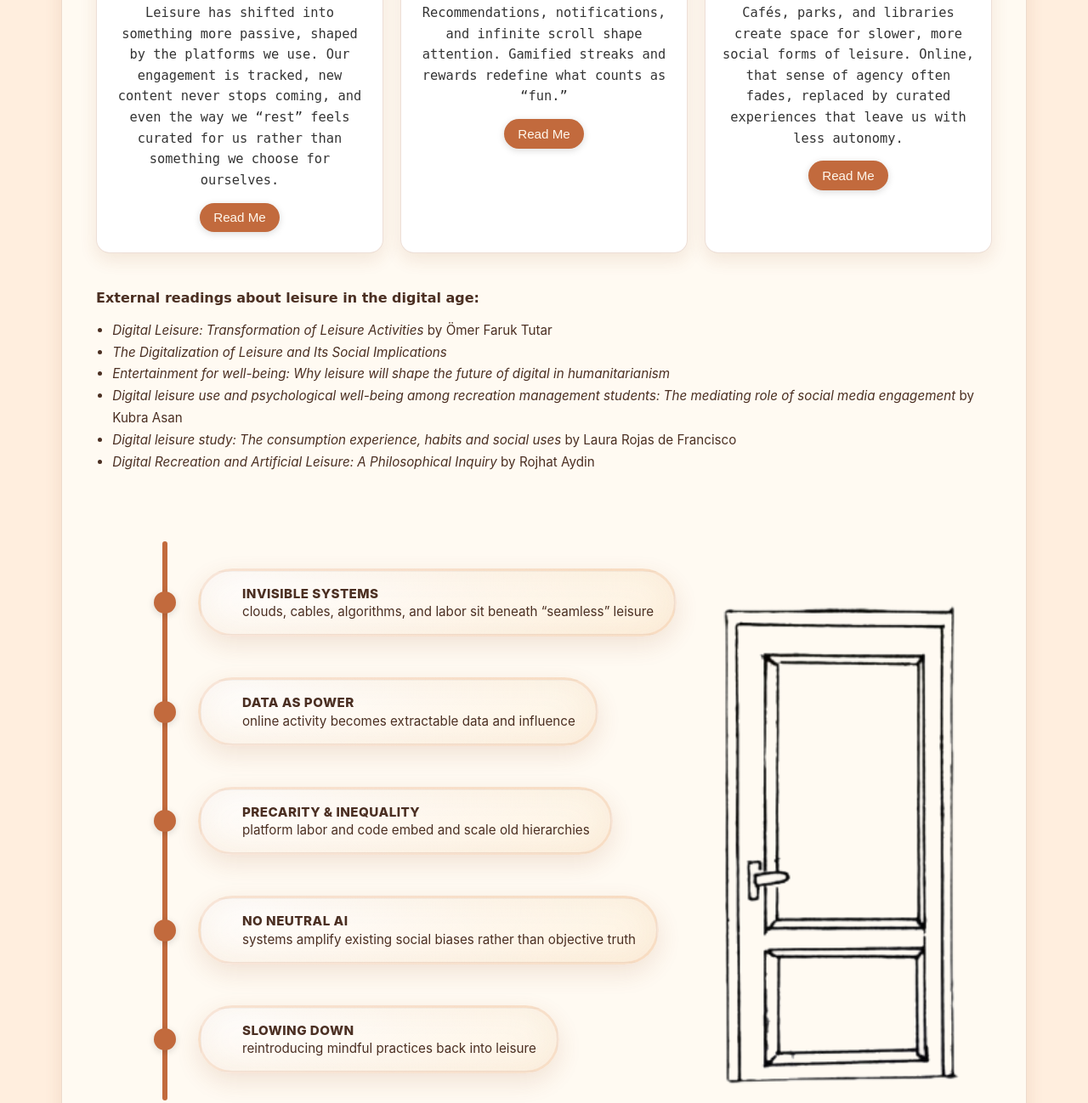
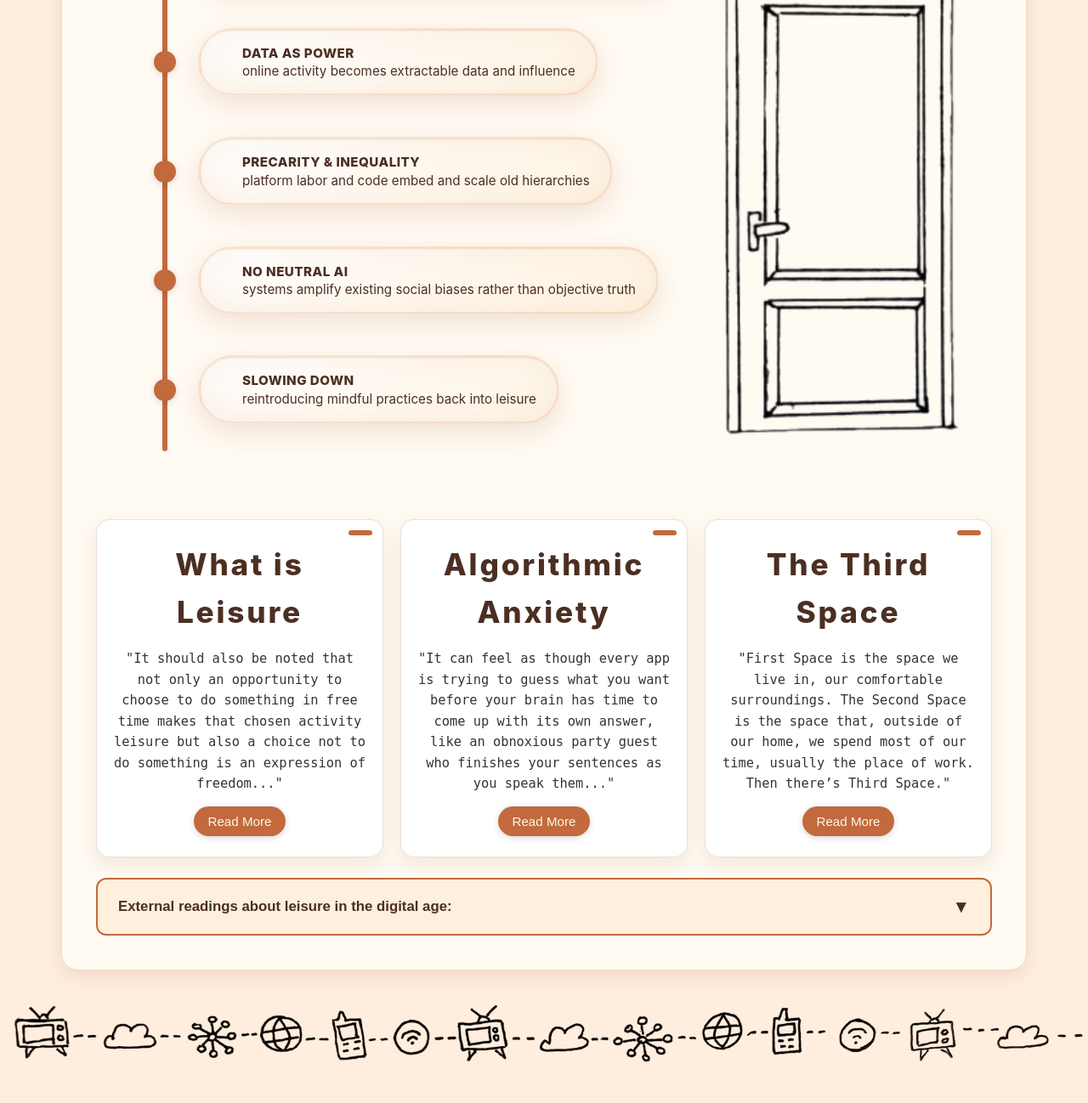
Before and after one commit to EltaBajrami/digital-leisure, a website built with Vite: page index.html in a window 1280 px wide. Shown: the part 1131-2429 px from the top of the page at 85% size. After the commit the page ends 2388 px from the top, so only its background shows below. Built offline with nearby package versions, Linux system fonts and the light colour scheme; a web font is replaced by a local one.

Commit message:
changes in the overview page

```diff
--- a/src/main.ts
+++ b/src/main.ts
@@ -118,7 +118,8 @@ class App {
               </ul>
           </div>
 
-          <!-- Expandable Section (your new text) -->
+
+         <!-- Expandable Section (your new text) -->
           <div style="margin-top: 1.5rem;">
             <button
               id="expand-shift-btn"
@@ -173,63 +174,10 @@ class App {
             </div>
           </div>
 
-          <!-- Info cards section: three small cards -->
-          <div class="info-cards" style="margin-top: 3rem;">
-            <div class="card">
-              <div class="card-accent accent-pink"></div>
-              <div class="card-icon" aria-hidden="true">01</div>
-              <h4>Algorithmic Leisure</h4> <br>
-              <p class="card-body">
-                Leisure has shifted into something more passive, shaped by the platforms we use. Our engagement is
-                tracked, new content never stops coming, and even the way we “rest” feels curated for us rather than
-                something we choose for ourselves.
-              </p>
-              <button class="card-cta">Read Me</button>
-            </div>
-            <div class="card">
-              <div class="card-accent accent-blue"></div>
-              <div class="card-icon" aria-hidden="true">02</div>
-              <h4>Engagement Systems</h4> <br>
-              <p class="card-body">
-                Recommendations, notifications, and infinite scroll shape attention. Gamified streaks and rewards
-                redefine what counts as “fun.”
-              </p>
-              <button class="card-cta">Read Me</button>
-            </div>
-            <div class="card">
-              <div class="card-accent accent-yellow"></div>
-              <div class="card-icon" aria-hidden="true">03</div>
-              <h4>The Third Space</h4> <br>
-              <p class="card-body">
-                Cafés, parks, and libraries create space for slower, more social forms of leisure. Online, that sense
-                of agency often fades, replaced by curated experiences that leave us with less autonomy.
-              </p>
-              <button class="card-cta">Read Me</button>
-            </div>
-          </div>
-
-          <!-- External readings (MOVED HERE INTO THE ABOUT BOX) -->
-          <section style="margin-top: 2.5rem;">
-            <h4 style="margin-bottom: 0.75rem;">External readings about leisure in the digital age:</h4>
-            <ul style="font-size: 0.95rem; line-height: 1.7; padding-left: 1.2rem;">
-              <li><em>Digital Leisure: Transformation of Leisure Activities</em> by Ömer Faruk Tutar</li>
-              <li><em>The Digitalization of Leisure and Its Social Implications</em></li>
-              <li><em>Entertainment for well-being: Why leisure will shape the future of digital in humanitarianism</em></li>
-              <li>
-                <em>Digital leisure use and psychological well-being among recreation management students:
-                The mediating role of social media engagement</em> by Kubra Asan
-              </li>
-              <li>
-                <em>Digital leisure study: The consumption experience, habits and social uses</em> by Laura Rojas de Francisco
-              </li>
-              <li><em>Digital Recreation and Artificial Leisure: A Philosophical Inquiry</em> by Rojhat Aydin</li>
-            </ul>
-          </section>
-
-          <!-- Timeline + Door layout (old formatting, emojis removed) -->
+          <!-- Timeline + Door layout (immediately after features) -->
           <div
             class="timeline-section"
-            style="display: ${this.state.activeTab === 'about' ? 'flex' : 'none'}; margin-top: 3rem;"
+            style="display: ${this.state.activeTab === 'about' ? 'flex' : 'none'}; margin-top: 2rem;"
           >
             <div class="timeline-container">
               <div class="timeline-line"></div>
@@ -240,7 +188,7 @@ class App {
                   <span class="badge-icon">&nbsp;</span>
                   <div class="badge-text">
                     <strong>INVISIBLE SYSTEMS</strong><br>
-                    clouds, cables, algorithms, and labor sit beneath “seamless” leisure
+                    clouds, cables, algorithms, and labor sit beneath "seamless" leisure
                   </div>
                 </div>
               </div>
@@ -306,6 +254,96 @@ class App {
                   margin: 0 auto;
                 "
               />
+            </div>
+          </div>
+
+
+
+          <!-- Info cards section: three small cards -->
+          <div class="info-cards" style="margin-top: 3rem;">
+            <div class="card">
+              <div class="card-accent accent-pink"></div>
+              <div class="card-icon" aria-hidden="true">What is Leisure</div>
+              <p class="card-body">
+                "It should also be noted that not only an opportunity to choose to do something in free time
+                makes that chosen activity leisure but also a choice not to do something is an expression of freedom..."
+              </p>
+              <a href="https://pmc.ncbi.nlm.nih.gov/articles/PMC10011693/" target="_blank" rel="noopener noreferrer"><button class="card-cta">Read More</button></a>
+            </div>
+            <div class="card">
+              <div class="card-accent accent-blue"></div>
+              <div class="card-icon" aria-hidden="true">Algorithmic Anxiety</div>
+              <p class="card-body">
+                "It can feel as though every app is trying to guess what you want before your brain has time to
+                come up with its own answer, like an obnoxious party guest who finishes your sentences as you speak them..."
+              </p>
+              <a href="https://www.newyorker.com/culture/infinite-scroll/the-age-of-algorithmic-anxiety" target="_blank" rel="noopener noreferrer"><button class="card-cta">Read More</button></a>
+            </div>
+            <div class="card">
+              <div class="card-accent accent-yellow"></div>
+              <div class="card-icon" aria-hidden="true">The Third Space</div>
+              <p class="card-body">
+                "First Space is the space we live in, our comfortable surroundings. The Second Space is the space that,
+                outside of our home, we spend most of our time, usually the place of work. Then there’s Third Space."
+              </p>
+              <a href="https://medium.com/@caine_chan/rediscovering-connection-the-importance-of-third-spaces-in-a-digital-world-75f5167c358f" target="_blank" rel="noopener noreferrer"><button class="card-cta">Read More</button></a>
+            </div>
+          </div>
+
+          <!-- External readings (expandable like shift-content) -->
+          <div style="margin-top: 1.5rem;">
+            <button
+              id="expand-readings-btn"
+              style="
+                display: flex;
+                align-items: center;
+                justify-content: space-between;
+                width: 100%;
+                padding: 1.25rem 1.5rem;
+                background: rgba(255, 230, 199, 0.5);
+                border: 2px solid var(--hover-accent);
+                border-radius: 12px;
+                font-weight: 600;
+                font-size: 1.05rem;
+                cursor: pointer;
+                transition: all 0.2s ease;
+                color: var(--warm-ink);
+              "
+            >
+              <span>External readings about leisure in the digital age:</span>
+              <span
+                id="expand-readings-icon"
+                style="font-size: 1.3rem; transition: transform 0.3s ease;"
+              >▼</span>
+            </button>
+            <div
+              id="readings-content"
+              style="
+                display: none;
+                margin-top: 1rem;
+                padding: 1.5rem;
+                background: rgba(255, 230, 199, 0.3);
+                border-radius: 12px;
+                border-left: 4px solid var(--hover-accent);
+                animation: slideDown 0.3s ease;
+              "
+            >
+              <ul style="font-size: 0.95rem; line-height: 1.7; padding-left: 1.2rem;">
+                <a href="https://files.eric.ed.gov/fulltext/EJ1409784.pdf" target="_blank" rel="noopener noreferrer"> <li><em>Digital Leisure: Transformation of Leisure Activities</em> by Ömer Faruk Tutar</li></a>
+                <a href="https://washingtonbeerblog.com/the-digitalization-of-leisure-and-its-social-implications/" target="_blank" rel="noopener noreferrer"><li><em>The Digitalization of Leisure and Its Social Implications</em></li></a>
+                <a href="https://medium.com/unhcr-innovation-service/entertainment-for-well-being-why-the-future-of-digital-in-humanitarianism-will-be-shaped-by-e53402e202d7" target="_blank" rel="noopener noreferrer"><li><em>Entertainment for well-being: Why leisure will shape the future of digital in humanitarianism</em></li></a>
+                <a href="https://www.sciencedirect.com/science/article/pii/S147383762500036X" target="_blank" rel="noopener noreferrer"><li>
+                  <em>Digital leisure use and psychological well-being among recreation management students:
+                  The mediating role of social media engagement</em> by Kubra Asan
+                </li></a>
+                <a href="https://www.researchgate.net/publication/274698150_Digital_leisure_study_The_consumption_experience_habits_and_social_uses" target="_blank" rel="noopener noreferrer"><li>
+                  <em>Digital leisure study: The consumption experience, habits and social uses</em> by Laura Rojas de Francisco
+                </li></a>
+                <a href="https://www.nortisjournal.com/index.php/pub/article/view/3/8" target="_blank" rel="noopener noreferrer"><li><em>Digital Recreation and Artificial Leisure: A Philosophical Inquiry</em> by Rojhat Aydin</li></a>
+              </ul>
+            </div>
+          </div>
+
             </div>
           </div>
         </div>
@@ -440,6 +478,7 @@ class App {
     // Overview-specific behavior
     if (this.state.activeTab === 'about') {
       this.attachExpandButton();
+      this.attachReadingsExpandButton();
       this.attachDoorToggle();
     }
 
@@ -472,6 +511,23 @@ class App {
       expandBtn.addEventListener('click', () => {
         const isExpanded = shiftContent.style.display === 'block';
         shiftContent.style.display = isExpanded ? 'none' : 'block';
+        expandIcon.style.transform = isExpanded ? 'rotate(0deg)' : 'rotate(180deg)';
+        expandBtn.style.background = isExpanded
+          ? 'rgba(255, 230, 199, 0.5)'
+          : 'rgba(255, 230, 199, 0.8)';
+      });
+    }
+  }
+
+  private attachReadingsExpandButton(): void {
+    const expandBtn = document.getElementById('expand-readings-btn');
+    const readingsContent = document.getElementById('readings-content');
+    const expandIcon = document.getElementById('expand-readings-icon');
+
+    if (expandBtn && readingsContent && expandIcon) {
+      expandBtn.addEventListener('click', () => {
+        const isExpanded = readingsContent.style.display === 'block';
+        readingsContent.style.display = isExpanded ? 'none' : 'block';
         expandIcon.style.transform = isExpanded ? 'rotate(0deg)' : 'rotate(180deg)';
         expandBtn.style.background = isExpanded
           ? 'rgba(255, 230, 199, 0.5)'
--- a/src/style.css
+++ b/src/style.css
@@ -1411,3 +1411,18 @@ footer {
   .badge-icon { font-size: 1.5rem; }
   .badge-text { font-size: 0.85rem; }
 }
+
+/* External readings links - change color when clicked */
+section a {
+  color: inherit;
+  text-decoration: none;
+  transition: color 0.2s ease;
+}
+
+section a:visited {
+  color: rgba(194, 106, 61, 0.8);
+}
+
+section a:hover {
+  color: var(--hover-accent);
+}
```
Also changed, not shown: 1 other file.
